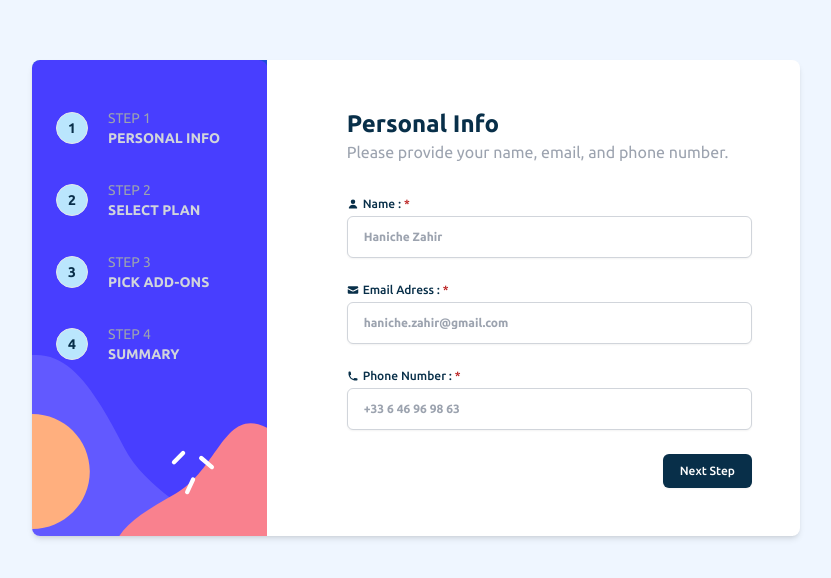
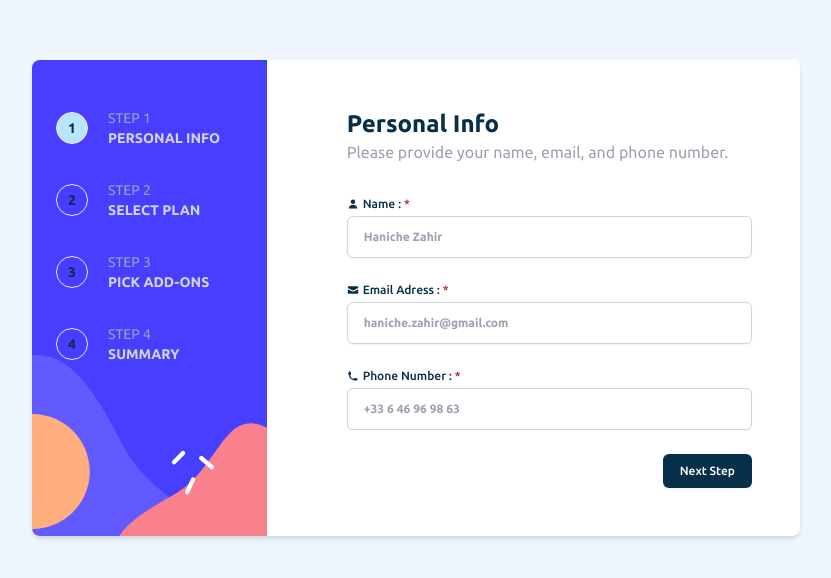
Before and after one commit to ZahirHaniche-dev/reactjs-multistep-form, a React (Vite) app: page / in a window 1280 px wide. Shown: the part 102-680 px from the top of the page, without its empty margins (224-1055 px from the left). Built offline with nearby package versions, Linux system fonts and the light colour scheme.

Commit message:
Sidebar design

```diff
--- a/src/App.jsx
+++ b/src/App.jsx
@@ -24,10 +24,10 @@ function App() {
 
   return (
     <>
-      {step === 1 && <PersonalInfo onNext={handleNextStep} />}
-      {step === 2 && <SelectPlan   step={1} onNext={handleNextStep}/>}
-      {step === 3 && <PickAddOns   step={2} onNext={handleNextStep}/>}
-      {step === 4 && <Summary   recap={recap} step={3} onNext={handleNextStep}/>}
+      {step === 1 && <PersonalInfo step={step} onNext={handleNextStep} />}
+      {step === 2 && <SelectPlan   step={2} onNext={handleNextStep}/>}
+      {step === 3 && <PickAddOns   step={3} onNext={handleNextStep}/>}
+      {step === 4 && <Summary   recap={recap} step={4} onNext={handleNextStep}/>}
     </>
   )
 }
--- a/src/layouts/Form/FormSummary.jsx
+++ b/src/layouts/Form/FormSummary.jsx
@@ -18,7 +18,17 @@ export default function FormSummary({onNext, recap}) {
             </div>
             <form>
                 <ul className="space-y-4">
-
+                <ul>
+                {summary.map((item, index) => (
+                    <li key={index} className="mb-2 p-2 border-b border-gray-200">
+                        {Object.entries(item).map(([key, value]) => (
+                            <div key={key} className="text-sm">
+                                <strong>{key}:</strong> {value.toString()}
+                            </div>
+                        ))}
+                    </li>
+                ))}
+            </ul>
                 </ul>
                 <div className="flex justify-between mt-6">
                     <button
--- a/src/layouts/SideBar/SideBar.jsx
+++ b/src/layouts/SideBar/SideBar.jsx
@@ -12,6 +12,8 @@ export default function SideBar({step}) {
         dispatch(getData());
     }, [dispatch]);
 
+    console.log(step);
+
   return (
     <>
       <div className="hidden sm:flex col-span-1 bg-blue-700 pt-12 pl-6 rounded-l-lg flex-col bg-cover bg-no-repeat"
@@ -19,8 +21,10 @@ export default function SideBar({step}) {
         <ul className="space-y-8">
           { data.map(sidebar => (
               <li key={sidebar.id} className="flex items-center gap-1">
-                  <span className="h-8 w-8 flex items-center justify-center bg-sky-200 border rounded-full text-sky-950 text-sm font-bold">
-                      {step >= sidebar.number ? <CheckIcon className="size-3 text-green-600" /> : sidebar.number}
+                  <span className={`h-8 w-8 flex items-center justify-center border rounded-full text-sky-950 text-sm font-bold
+                    ${step == sidebar.number ? "bg-sky-200" : ""}`}>
+
+                      {step > sidebar.number ? <CheckIcon className="size-3 text-green-600" /> : sidebar.number}
                   </span>
 
                   <span className="ml-4 flex flex-col justify-center space-y-0 ">
```
